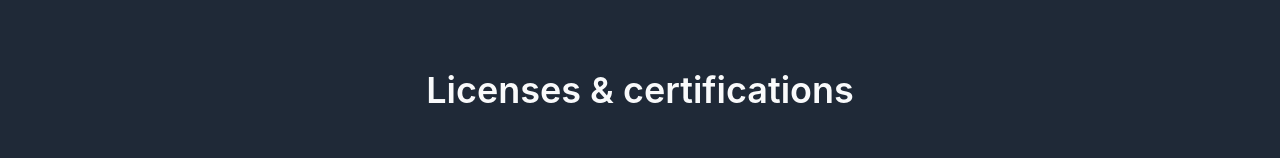
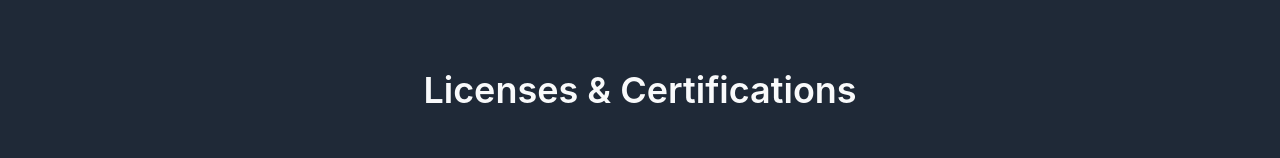
Before and after one commit to ruisereno/ruisereno.github.io, an Astro site: page / in a window 1280 px wide. Shown: the part 3274-3432 px from the top of the page. Built offline with nearby package versions, Linux system fonts and the light colour scheme; Astro itself is replaced by a stand-in of ours.

Commit message:
capitalise word first letter

```diff
--- a/src/components/sections/resume/Certifications.astro
+++ b/src/components/sections/resume/Certifications.astro
@@ -3,4 +3,4 @@ import CardListSection from "./CardListSection.astro"
 import { certifications } from "../../../config/config.json"
 ---
 
-<CardListSection title="Licenses & certifications" items={certifications} />
+<CardListSection title="Licenses & Certifications" items={certifications} />
```
